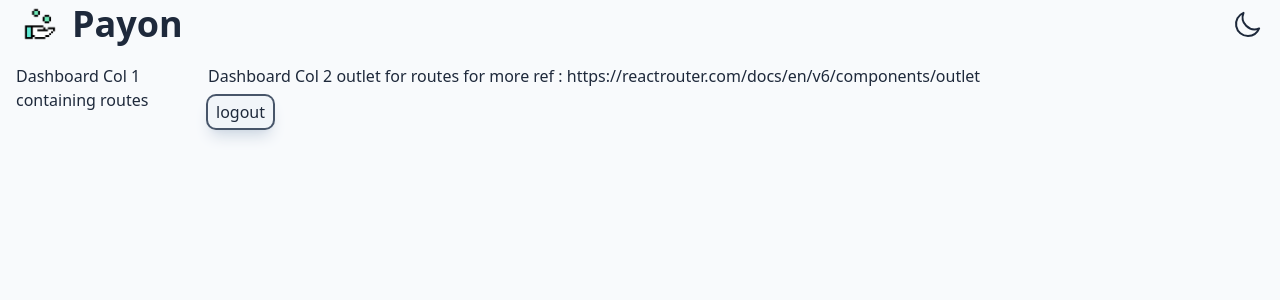
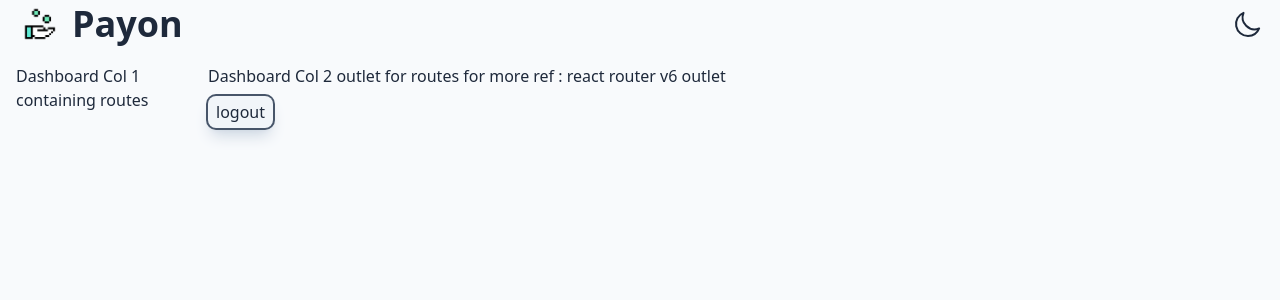
Before and after one commit to pushkarydv/payon-web, a React (Create React App) app: page /dashboard in a window 1280 px wide. Shown: the top 300 px of the page. Built offline with nearby package versions, Linux system fonts and the light colour scheme; sample sign-in values are in the browser's storage.

Commit message:
minor fixes

```diff
--- a/src/pages/Dashboard.js
+++ b/src/pages/Dashboard.js
@@ -26,8 +26,8 @@ export default function Dashboard() {
             Dashboard Col 1 containing routes
           </div>
           <div className="w-full lg:w-[80%] xl:w-[85%] p-4">
-            Dashboard Col 2 outlet for routes for more ref :{"  "}
-            https://reactrouter.com/docs/en/v6/components/outlet
+            Dashboard Col 2 outlet for routes for more ref : react router v6
+            outlet
             <br />
             <button
               className="my-2 mx-auto py-1 bg-slate-100 px-2 rounded-lg ring-2 ring-slate-600 shadow-lg shadow-slate-300 dark:bg-slate-800 dark:text-slate-100 dark:shadow-slate-800 dark:ring-slate-200"
```
Also changed, not shown: src/components/global/Footer/Footer.js (renamed from src/components/global/footer/index.js).
